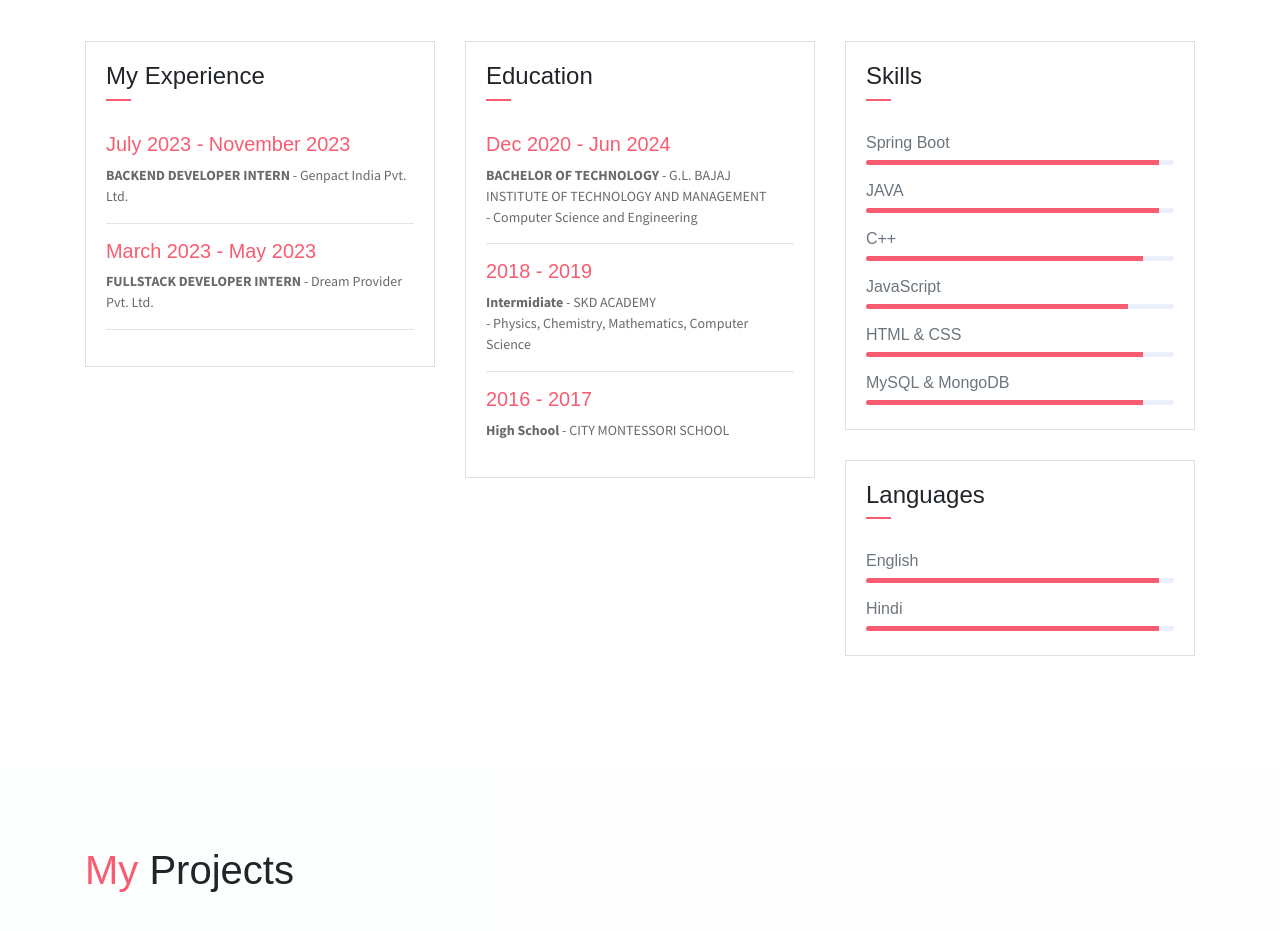
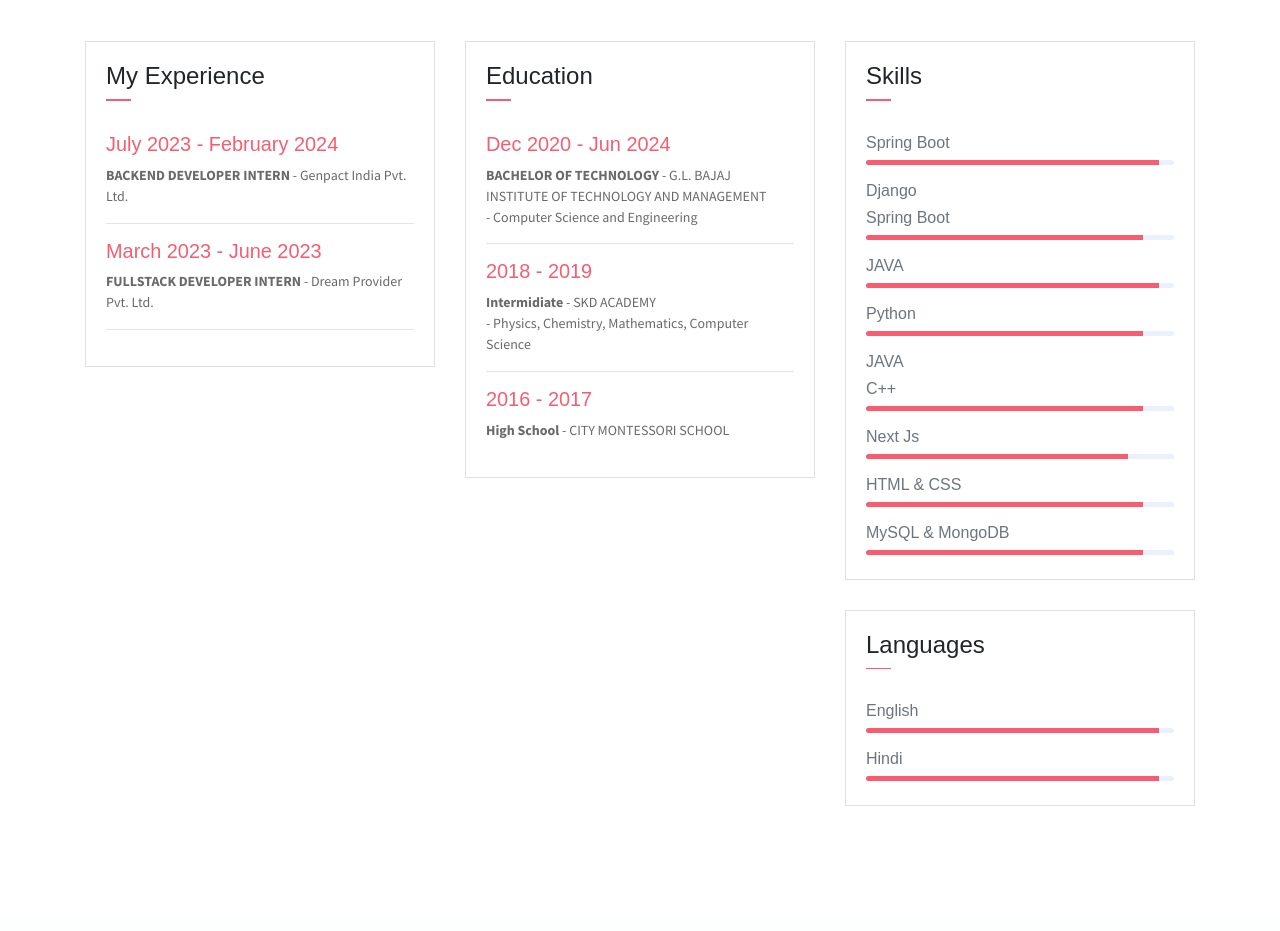
Before and after one commit to pratyush6653/pratyush6653.github.io, a plain HTML site: page index.html in a window 1280 px wide. Shown: the part 1260-2191 px from the top of the page. Drawn offline with Linux system fonts and the light colour scheme; some packages are replaced by stand-ins of ours.

Commit message:
Update index.html

```diff
--- a/index.html
+++ b/index.html
@@ -146,11 +146,11 @@
                             </div>
                         </div>
                         <div class="card-body">
-                            <h6 class="title text-danger">July 2023 - November 2023</h6>
+                            <h6 class="title text-danger">July 2023 - February 2024</h6>
                             <P><b>BACKEND DEVELOPER INTERN</b> - Genpact India Pvt. Ltd.</P>
                             <!-- <P class="subtitle">Lorem ipsum dolor sit amet, consectetur adipisicing elit. Nostrum recusandae, cupiditate ullam dolor ratione repellendus.aliquid repudiandae saepe!.</P> -->
                             <hr>
-                            <h6 class="title text-danger">March 2023 - May 2023</h6>
+                            <h6 class="title text-danger">March 2023 - June 2023</h6>
                             <P><b>FULLSTACK DEVELOPER INTERN</b> - Dream Provider Pvt. Ltd.</P>
                             <!-- <P class="subtitle">Lorem ipsum dolor sit amet, consectetur adipisicing elit. Nostrum recusandae, cupiditate ullam dolor ratione repellendus.aliquid repudiandae saepe!.</P> -->
                             <hr>
@@ -204,15 +204,25 @@
                             <div class="progress mb-3">
                                 <div class="progress-bar bg-danger" role="progressbar" style="width: 95%" aria-valuenow="25" aria-valuemin="0" aria-valuemax="100"></div>
                             </div>
+                            <h6>Django</h6>
+				<h6>Spring Boot</h6>
+                            <div class="progress mb-3">
+                                <div class="progress-bar bg-danger" role="progressbar" style="width: 90%" aria-valuenow="25" aria-valuemin="0" aria-valuemax="100"></div>
+                            </div>
                             <h6>JAVA</h6>
                             <div class="progress mb-3">
                                 <div class="progress-bar bg-danger" role="progressbar" style="width: 95%" aria-valuenow="25" aria-valuemin="0" aria-valuemax="100"></div>
                             </div>
+				<h6>Python</h6>
+                            <div class="progress mb-3">
+                                <div class="progress-bar bg-danger" role="progressbar" style="width: 90%" aria-valuenow="25" aria-valuemin="0" aria-valuemax="100"></div>
+                            </div>
+                            <h6>JAVA</h6>
                             <h6>C++</h6>
                             <div class="progress mb-3">
                                 <div class="progress-bar bg-danger" role="progressbar" style="width: 90%" aria-valuenow="50" aria-valuemin="0" aria-valuemax="100"></div>
                             </div>
-                            <h6>JavaScript</h6>
+                            <h6>Next Js</h6>
                             <div class="progress mb-3">
                                 <div class="progress-bar bg-danger" role="progressbar" style="width: 85%" aria-valuenow="75" aria-valuemin="0" aria-valuemax="100"></div>
                             </div>
```
